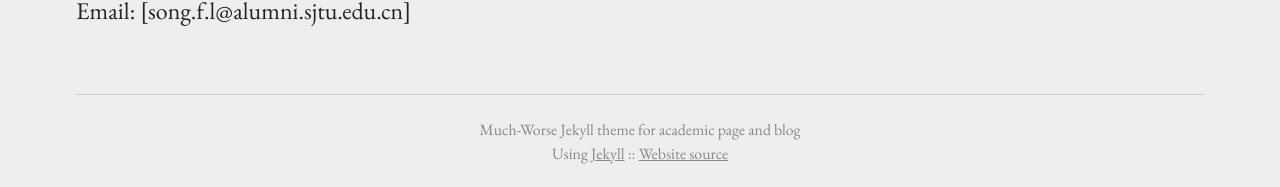
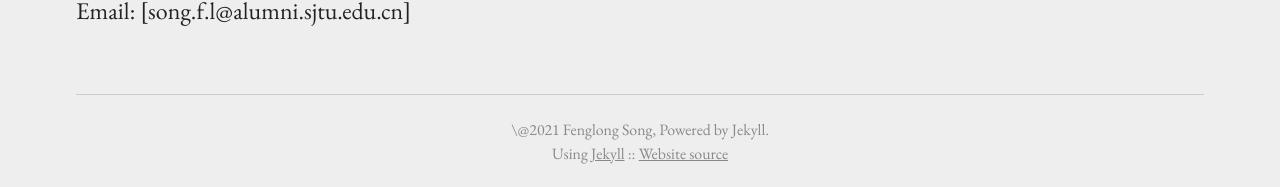
Before and after one commit to FenglongSong/fenglongsong.github.io, a Jekyll site: the page built from index.md, in a window 1280 px wide. Shown: the part 1546-1733 px from the top of the page. Built offline with Jekyll 4.4.1, drawn with Linux system fonts in a browser that asks for light colours.

Commit message:
Update _config.yml

```diff
--- a/_config.yml
+++ b/_config.yml
@@ -1,5 +1,6 @@
 title: Fenglong Song's Homepage
-description: Much-Worse Jekyll theme for academic page and blog
+# description: Much-Worse Jekyll theme for academic page and blog
+description: \@2021 Fenglong Song, Powered by Jekyll.
 sourcecode: "https://github.com/gchauras/much-worse-jekyll-theme"
 
 permalink: blog/:year/:month/:day/:title
```
